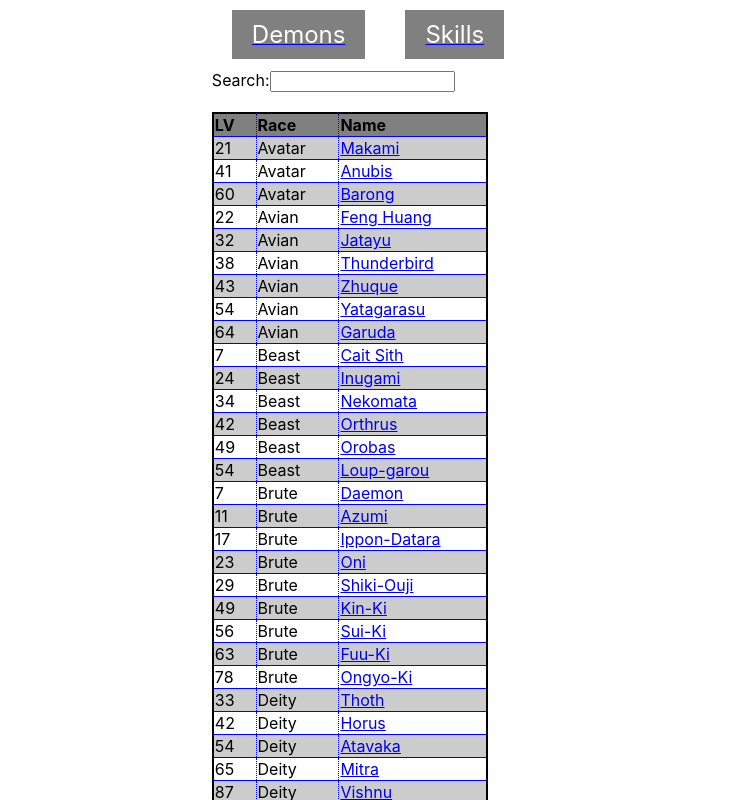
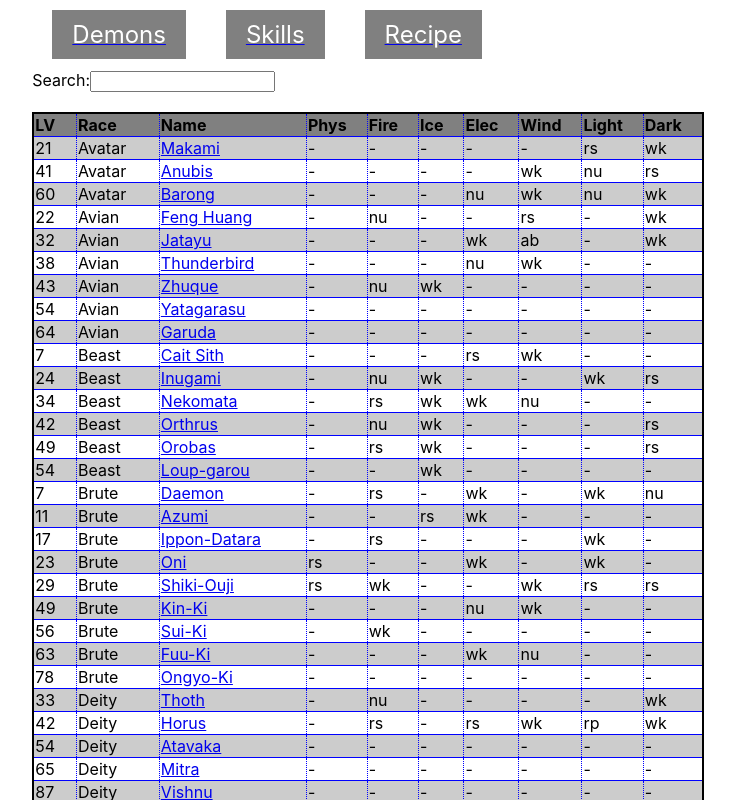
Before and after one commit to Achamoth/smt-calculator, a React (Create React App) app: page / in a window 1280 px wide. Shown: the top 800 px of the page, without its empty margins (272-1007 px from the left). Built offline with nearby package versions, Linux system fonts and the light colour scheme.

Commit message:
Added resistances to table

```diff
--- a/src/DemonTable.js
+++ b/src/DemonTable.js
@@ -8,6 +8,34 @@ const sortingOrders = {
   RACE: "race",
   NAME: "name",
 };
+
+const ElementalResistances = {
+  PHYS: 0,
+  FIRE: 1,
+  ICE: 2,
+  ELEC: 3,
+  WIND: 4,
+  LIGHT: 5,
+  DARK: 6,
+};
+
+function DemonResist(demon, elementalResistance) {
+  switch (demon.resistances[elementalResistance]) {
+    case "w":
+      return "wk";
+    case "s":
+      return "rs";
+    case "n":
+      return "nu";
+    case "d":
+      return "ab";
+    case "r":
+      return "rp";
+    case "-":
+    default:
+      return "-";
+  }
+}
 
 function compareDemonsByRace(d1, d2) {
   if (d1.race === d2.race) {
@@ -102,6 +130,13 @@ export function DemonTable(props) {
                 >
                   Name
                 </th>
+                <th className="demonTableHeader">Phys</th>
+                <th className="demonTableHeader">Fire</th>
+                <th className="demonTableHeader">Ice</th>
+                <th className="demonTableHeader">Elec</th>
+                <th className="demonTableHeader">Wind</th>
+                <th className="demonTableHeader">Light</th>
+                <th className="demonTableHeader">Dark</th>
               </tr>
               {demons.map((x) => {
                 return (
@@ -110,6 +145,27 @@ export function DemonTable(props) {
                     <td className="demonTableCell">{x.race}</td>
                     <td className="demonTableCell">
                       <Link to={`/${x.name.toLowerCase()}`}>{x.name}</Link>
+                    </td>
+                    <td className="demonTableCell">
+                      {DemonResist(x, ElementalResistances.PHYS)}
+                    </td>
+                    <td className="demonTableCell">
+                      {DemonResist(x, ElementalResistances.FIRE)}
+                    </td>
+                    <td className="demonTableCell">
+                      {DemonResist(x, ElementalResistances.ICE)}
+                    </td>
+                    <td className="demonTableCell">
+                      {DemonResist(x, ElementalResistances.ELEC)}
+                    </td>
+                    <td className="demonTableCell">
+                      {DemonResist(x, ElementalResistances.WIND)}
+                    </td>
+                    <td className="demonTableCell">
+                      {DemonResist(x, ElementalResistances.LIGHT)}
+                    </td>
+                    <td className="demonTableCell">
+                      {DemonResist(x, ElementalResistances.DARK)}
                     </td>
                   </tr>
                 );
--- a/src/NavBar.js
+++ b/src/NavBar.js
@@ -6,6 +6,7 @@ export function NavBar() {
     <div className="navBar">
       <Button route="/" text="Demons" />
       <Button route="/skills" text="Skills" />
+      <Button route="/recipe" text="Recipe" />
     </div>
   );
 }
```
